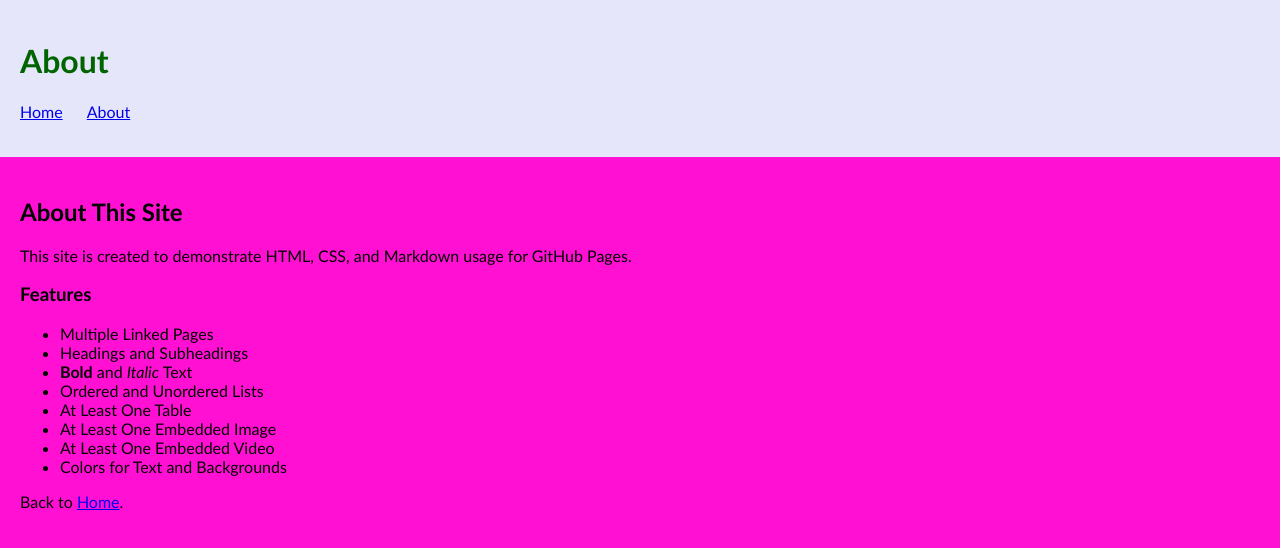
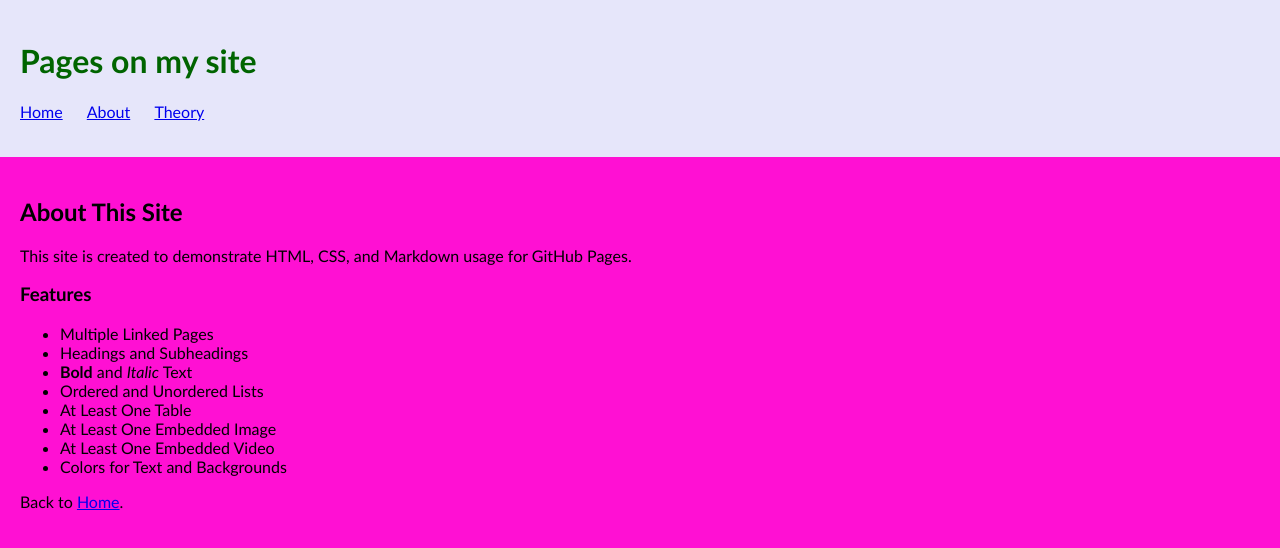
Before and after one commit to Connwar/CSE1210-Project-Connor-Ohuchi, a plain HTML site: page about.html in a window 1280 px wide. Drawn offline with Linux system fonts and the light colour scheme.

Commit message:
Update about.html

```diff
--- a/about.html
+++ b/about.html
@@ -8,11 +8,12 @@
 </head>
 <body>
     <header>
-        <h1>About</h1>
+        <h1>Pages on my site</h1>
         <nav>
             <ul>
                 <li><a href="index.html">Home</a></li>
                 <li><a href="about.html">About</a></li>
+                <li><a href="theory.html">Theory</a></li>
             </ul>
         </nav>
     </header>
```
